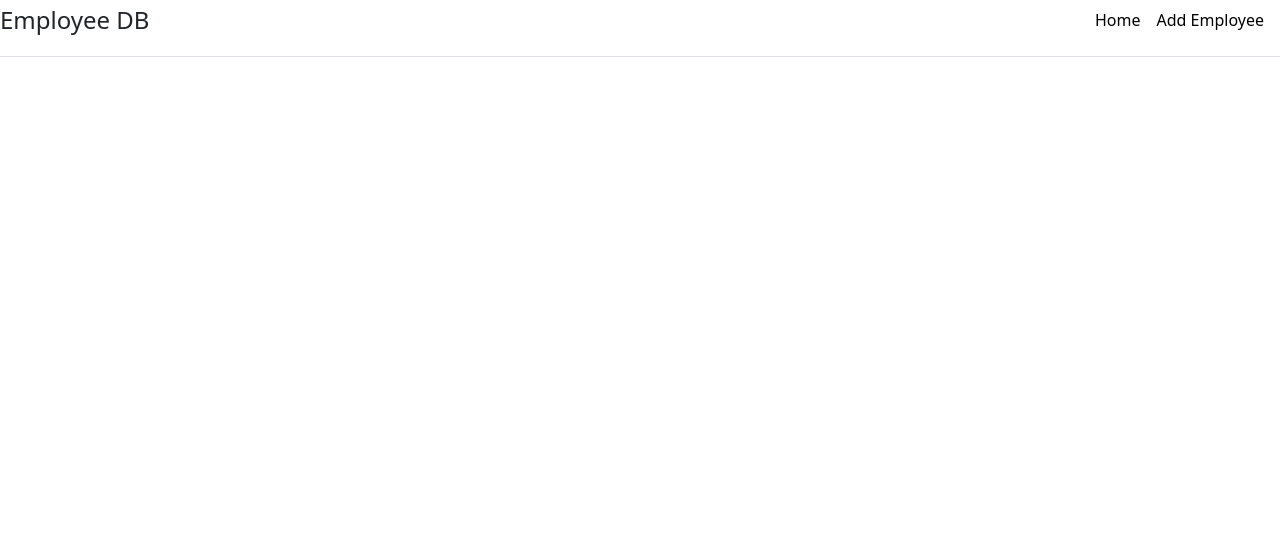
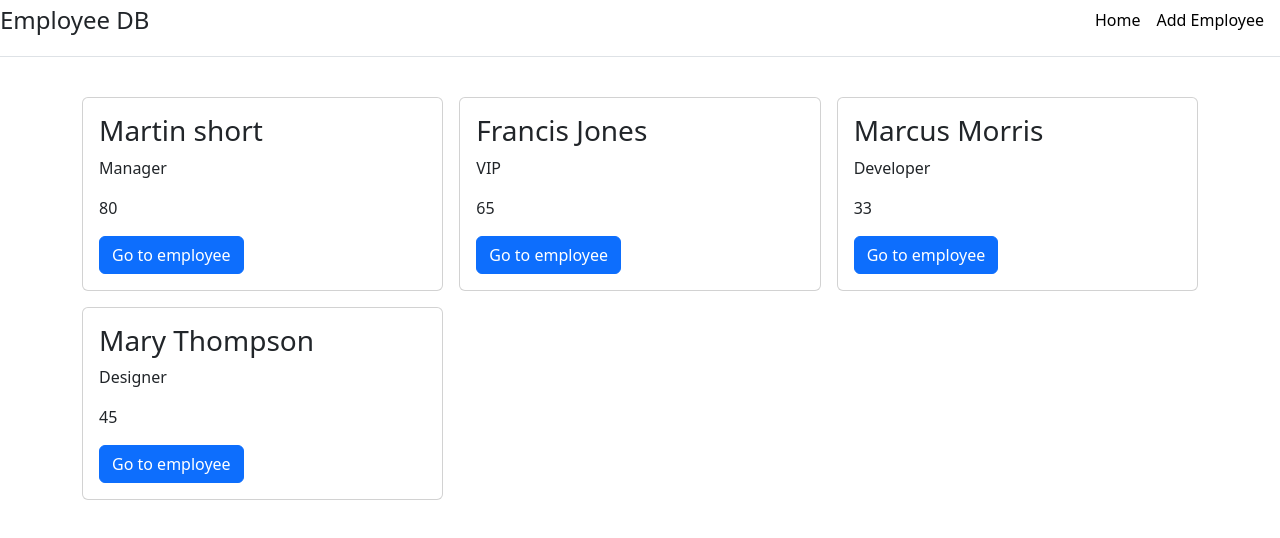
Before and after one commit to sohailakhtr/Nextjs-rendering-learning, a Next.js app: page / in a window 1280 px wide. Shown: the top 538 px of the page. Built offline with nearby package versions, Linux system fonts and the light colour scheme; data requests are answered from the project's data file.

Commit message:
Fetching Employees

```diff
--- a/src/app/page.js
+++ b/src/app/page.js
@@ -1,11 +1,27 @@
 import axios from "axios";
 import Link from "next/link";
 export default async function Home() {
+  const employees = await axios("http://localhost:3004/employees");
+  // console.log(Employee.data);
+  const showEmployees = employees.data.map((employee) => (
+    <div key={employee.id} className="col">
+      <div className="card">
+        <div className="card-body">
+          <h3 className="card-title">{employee.fullname}</h3>
+          <p className="card-text">{employee.position}</p>
+          <p className="card-text">{employee.age}</p>
+          <Link href={`/employees/${employee.id}`} className="btn btn-primary">
+            Go to employee
+          </Link>
+        </div>
+      </div>
+    </div>
+  ));
   return (
     <>
-      {/* <div className="row row-cols-1 row-cols-sm-2 row-cols-md-3 g-3"> */}
-      {/* {showEmployees} */}
-      {/* </div> */}
+      <div className="row row-cols-1 row-cols-sm-2 row-cols-md-3 g-3">
+        {showEmployees}
+      </div>
     </>
   );
 }
```
